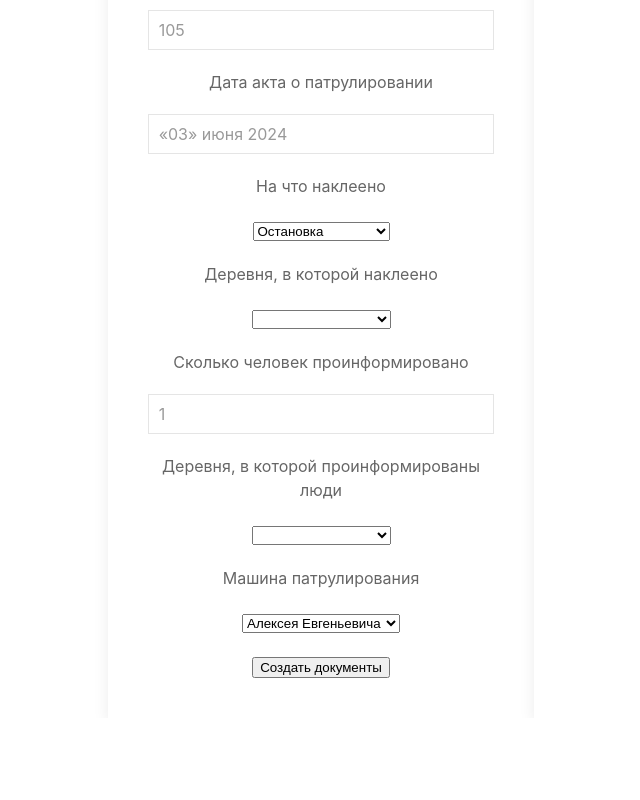
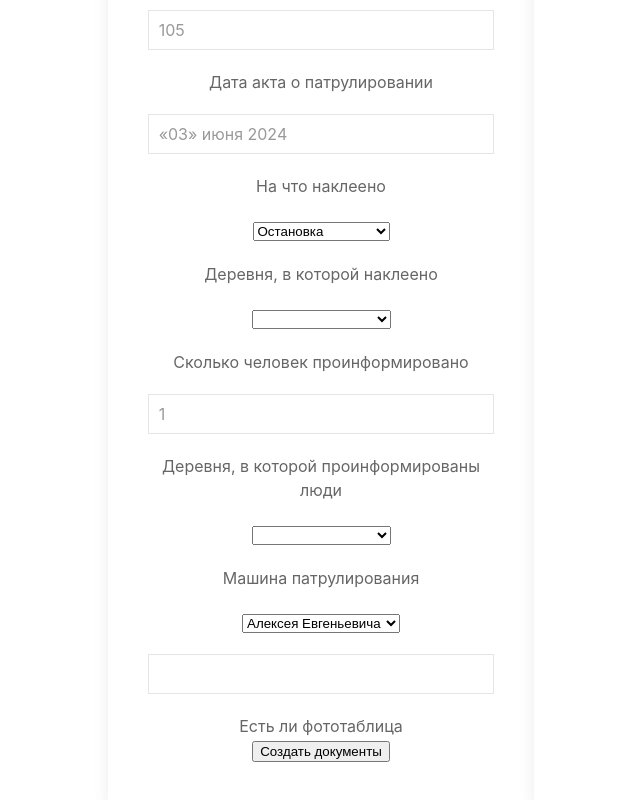
Before and after one commit to mianger22/glodocsy_core, a React (Create React App) app: page / in a window 1280 px wide. Shown: the part 1270-2070 px from the top of the page, without its empty margins (319-959 px from the left). Before the commit the page ends 1988 px from the top, so only its background shows below. Built offline with nearby package versions, Linux system fonts and the light colour scheme.

Commit message:
Added field Is_there_photo_table

```diff
--- a/src/Products/document_generator/Document_generator.jsx
+++ b/src/Products/document_generator/Document_generator.jsx
@@ -378,6 +378,21 @@ const Document_generator = () => (
                 </div>
                 {errors.Patrol_car && touched.Patrol_car && errors.Patrol_car}
             </div>
+            <div className="mb-4">
+                <div className="uk-margin">
+                    <input
+                        className="uk-input date_selection"
+                        type="checkbox"
+                        placeholder="«10» июня 2024"
+                        aria-label="Is_there_photo_table"
+                        name="Is_there_photo_table"
+                        onChange={handleChange}
+                        onBlur={handleBlur}
+                        value={values.Is_there_photo_table}
+                    />
+                </div> Есть ли фототаблица
+                {errors.Is_there_photo_table && touched.Is_there_photo_table && errors.Is_there_photo_table}
+            </div>
 
             <button type="submit" disabled={isSubmitting}>
                 Создать документы
```
